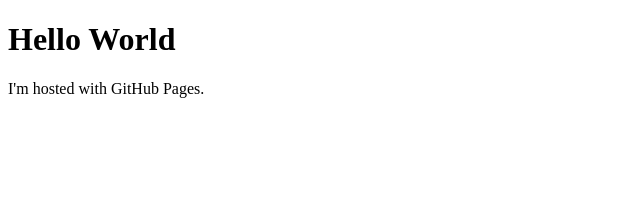
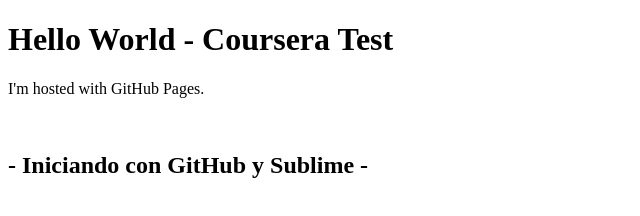
Before and after one commit to kromomx/coursera-test, a plain HTML site: page index.html in a window 1280 px wide. Shown: the whole page, without its empty margins (0-640 px from the left). Drawn offline with Linux system fonts and the light colour scheme.

Commit message:
Update index.html

```diff
--- a/index.html
+++ b/index.html
@@ -1,7 +1,8 @@
 <!DOCTYPE html>
 <html>
 <body>
-<h1>Hello World</h1>
-<p>I'm hosted with GitHub Pages.</p>
+<h1>Hello World - Coursera Test</h1>
+<p>I'm hosted with GitHub Pages.</p><br>
+<h2>- Iniciando con GitHub y Sublime -</h2>
 </body>
 </html>
```
